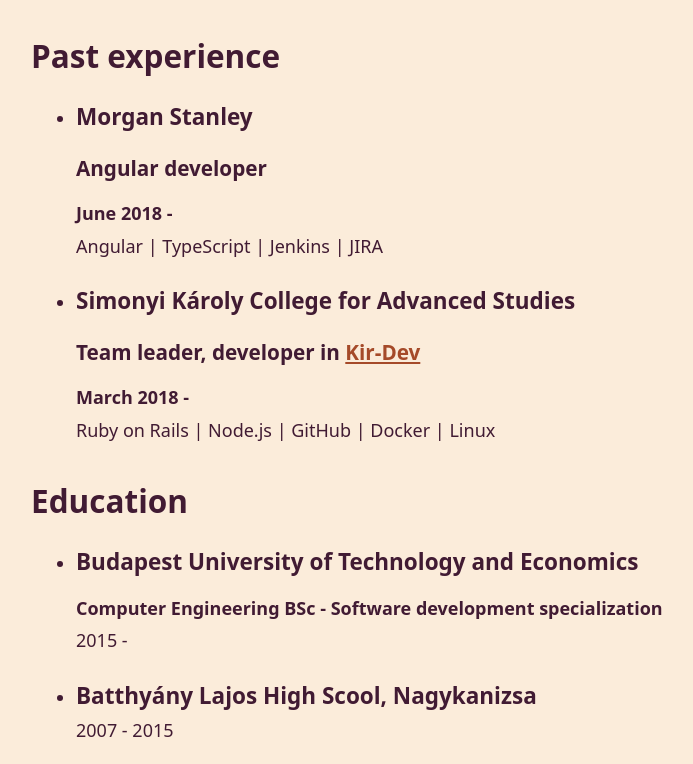
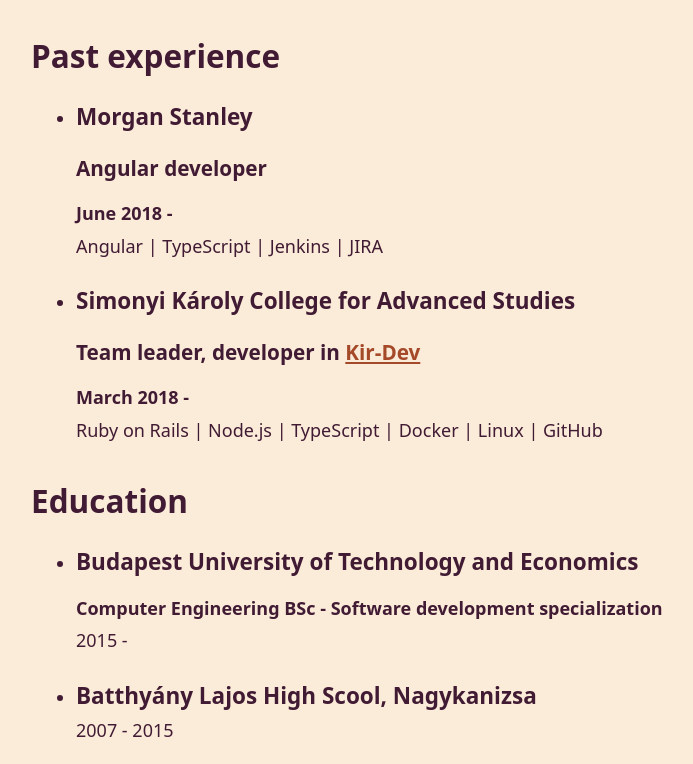
Before and after one commit to OmTheTurtle/homepage, a plain HTML site: page index.html in a window 1280 px wide. Shown: the part 677-1441 px from the top of the page, without its empty margins (289-982 px from the left). Drawn offline with Linux system fonts and the light colour scheme.

Commit message:
Add TypeScript to Simonyi

```diff
--- a/index.html
+++ b/index.html
@@ -54,7 +54,7 @@
             <h3>Simonyi Károly College for Advanced Studies</h3>
             <h4>Team leader, developer in <a href="https://kir-dev.sch.bme.hu" target="_blank" rel="noopener noreferrer">Kir-Dev</a></h4>
             <h5>March 2018 - </h5>
-            <p>Ruby on Rails | Node.js | GitHub | Docker | Linux</p>
+            <p>Ruby on Rails | Node.js | TypeScript | Docker | Linux | GitHub</p>
           </li>
         </ul>
       </section>
```
Also changed, not shown: hu.html (+2 -2 lines).
